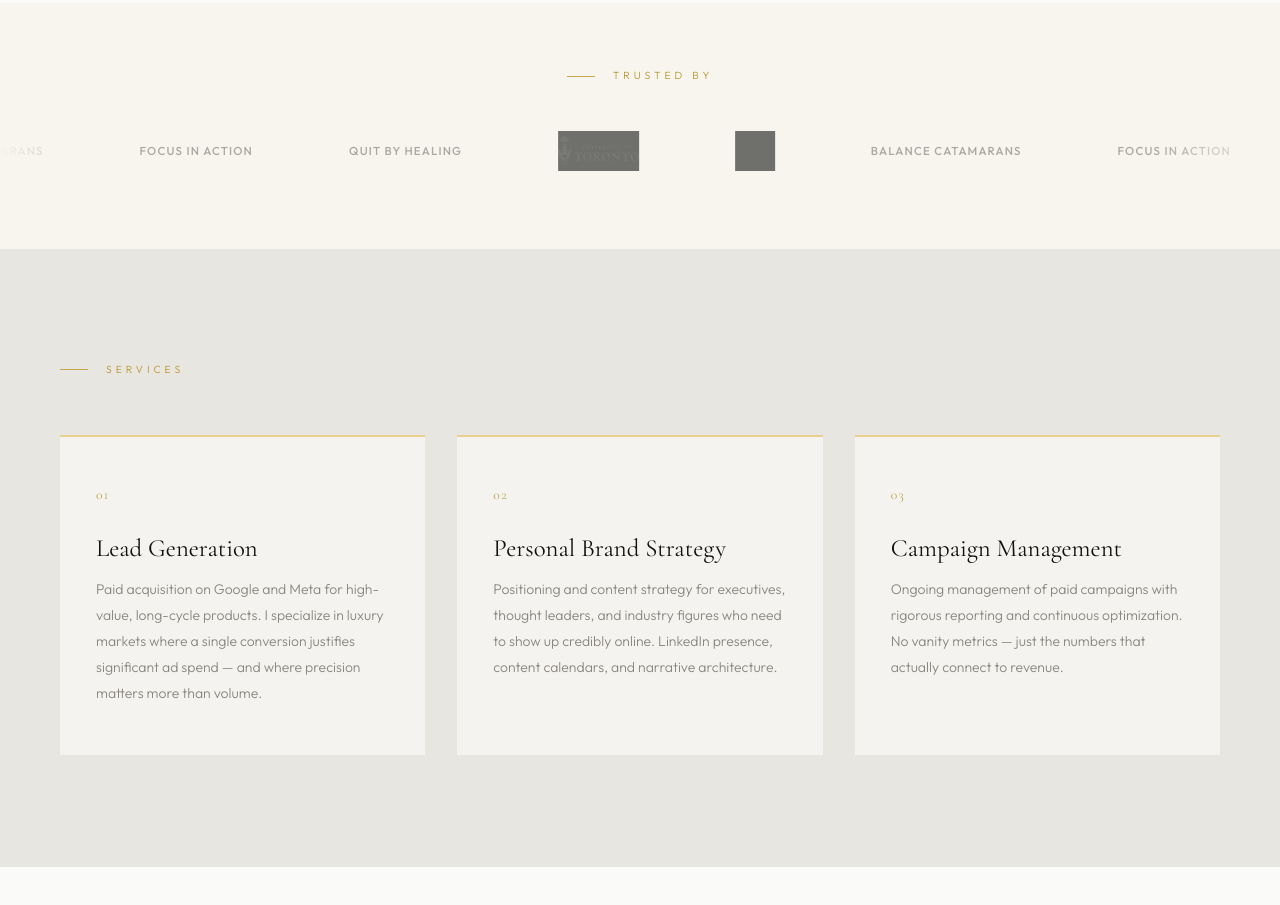
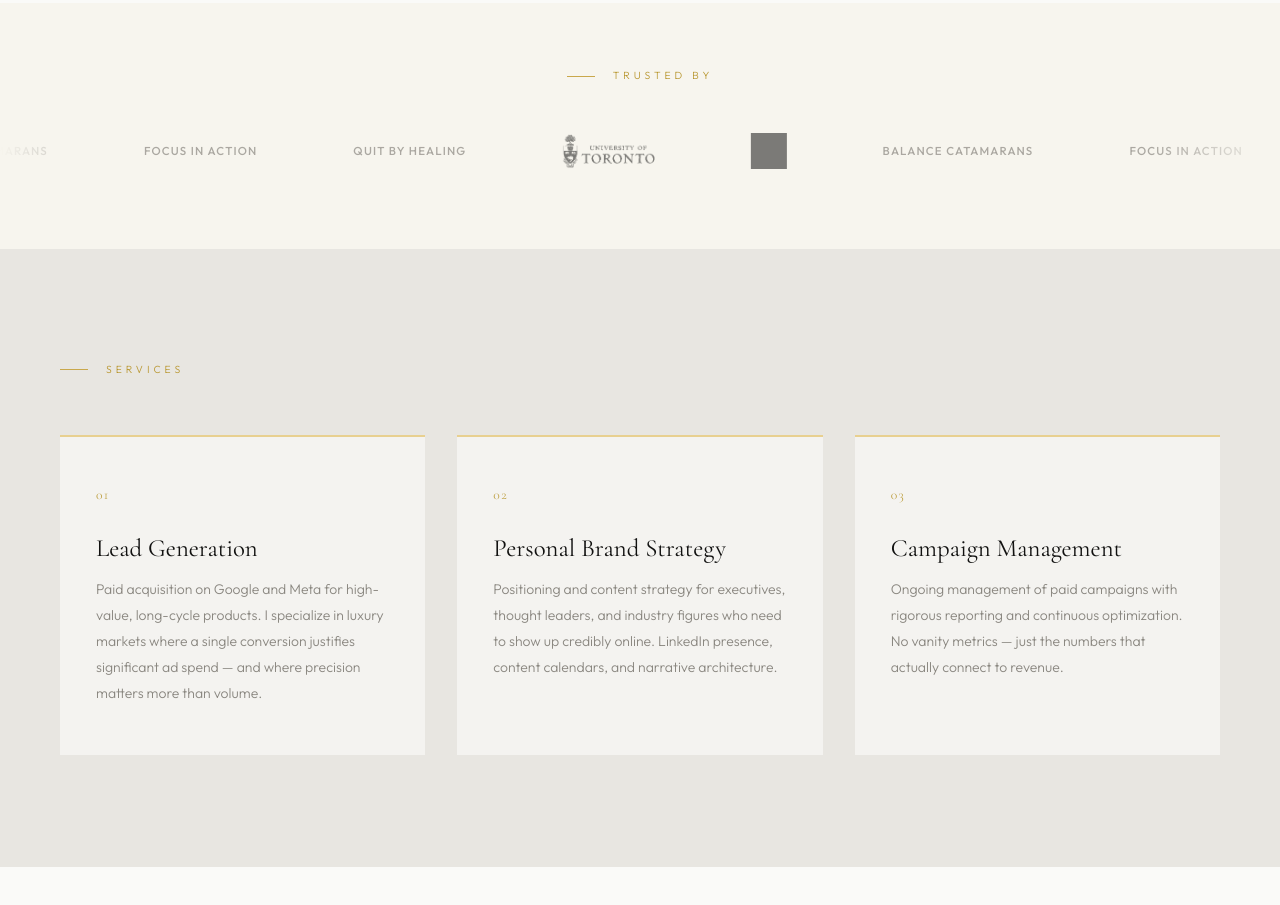
Before and after one commit to abhichandai/nava45, a Next.js app: page / in a window 1280 px wide. Shown: the part 1680-2585 px from the top of the page. Built offline with nearby package versions, Linux system fonts and the light colour scheme.

Commit message:
Ticker: programmatically remove bg from U of T logo, CSS filter approach for all logos

```diff
--- a/app/globals.css
+++ b/app/globals.css
@@ -611,25 +611,28 @@ section { padding: 112px 60px; }
 }
 
 .ticker-logo {
-  height: 40px;
+  height: 36px;
   width: auto;
-  max-width: 180px;
+  max-width: 160px;
   object-fit: contain;
-  filter: grayscale(1) opacity(0.55);
+  filter: brightness(0) opacity(0.5);
   transition: filter 0.3s ease;
 }
 
 .ticker-logo-blend {
-  mix-blend-mode: multiply;
+  /* no blend mode needed — brightness(0) forces pure black on any bg */
 }
 
-[data-theme="dark"] .ticker-logo-blend {
-  mix-blend-mode: screen;
-  filter: grayscale(1) invert(1) opacity(0.55);
+[data-theme="dark"] .ticker-logo {
+  filter: brightness(0) invert(1) opacity(0.55);
 }
 
 .ticker-item:hover .ticker-logo {
-  filter: grayscale(0) opacity(0.9);
+  filter: brightness(0) opacity(0.85) sepia(1) saturate(3) hue-rotate(5deg);
+}
+
+[data-theme="dark"] .ticker-item:hover .ticker-logo {
+  filter: brightness(0) invert(1) opacity(0.85) sepia(1) saturate(3) hue-rotate(5deg);
 }
 
 .ticker-item-text {
```
Also changed, not shown: public/logos/university-of-toronto.png.
